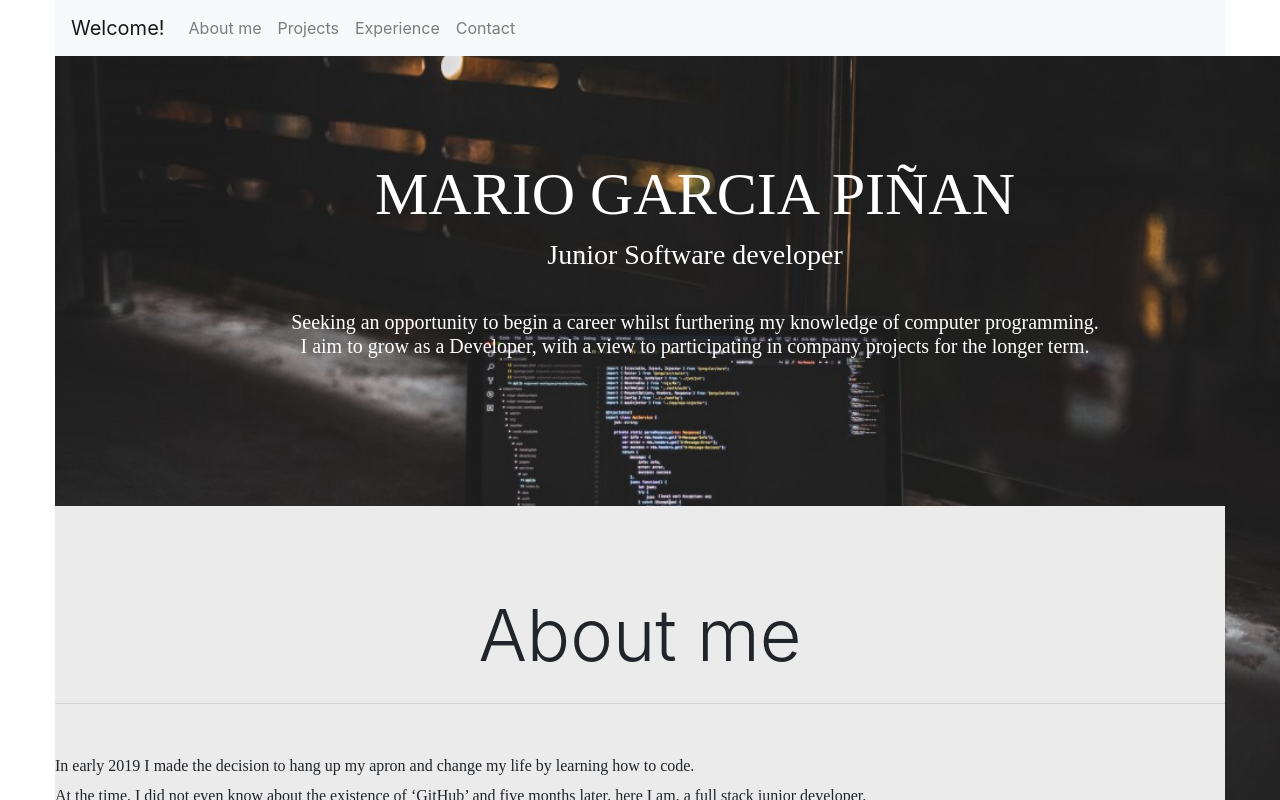
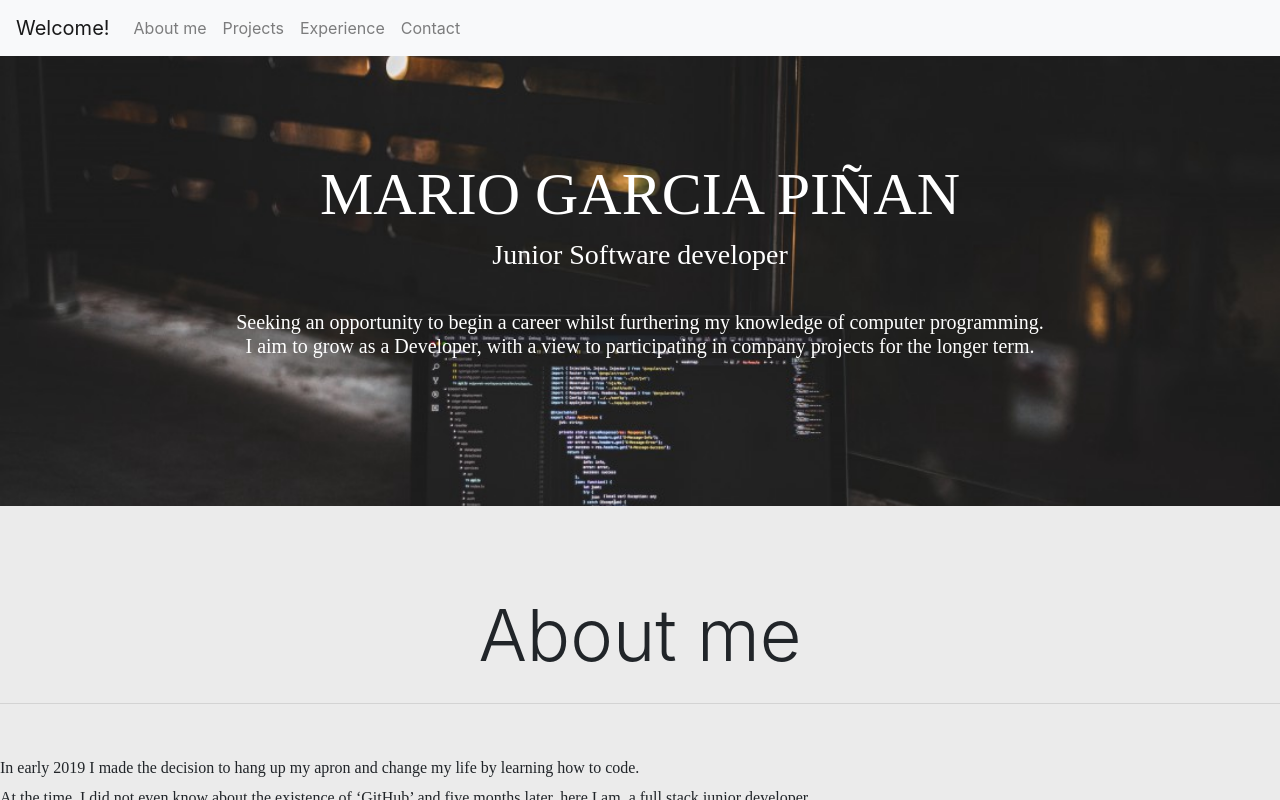
Before and after one commit to Mpinan/Netlify, a React (Create React App) app: page / in a window 1280 px wide. Shown: the top 800 px of the page. Built offline with nearby package versions, Linux system fonts and the light colour scheme.

Commit message:
Added header

```diff
--- a/src/App.js
+++ b/src/App.js
@@ -7,11 +7,10 @@ class App extends Component {
   render() {
     return (
       <div className="App">
-        <div className="wrapper">
+        <NavigationBar/>
 
-        <NavigationBar/>
-        <About/>
-        </div>
+          <About/>
+
 
       </div>
     );
--- a/src/Components/aboutme.jsx
+++ b/src/Components/aboutme.jsx
@@ -5,7 +5,8 @@ const About = () => {
     return (
         <div>
         <Introduction/>
-        <div className="content-area">
+        <div className="wrapper">
+            <div className="content-area">
                     <h1 className="display-3">
                         <br/>
                             About me
@@ -31,6 +32,7 @@ const About = () => {
                 </div>
             </div>
         </div>
+        </div>
       );
 };
 
--- a/src/index.css
+++ b/src/index.css
@@ -14,10 +14,10 @@ body {
 body {
 	text-align: center;
 }
-.wrapper {
-	width: 1170px;
+/* .wrapper {
+	width: 100%;
 	margin: 0 auto;
-}
+} */
 
 .banner-area {
 	width: 100%;
@@ -53,7 +53,7 @@ body {
 	position: relative;
 	top: 450px;
 	background: #ebebeb;
-	/* height: 1500px; */
+	height: 1500px;
 }
 .content-area h2 {
 	font-family: poppins;
```
Also changed, not shown: 1 other file (tests, documents, lock files or other folders).
